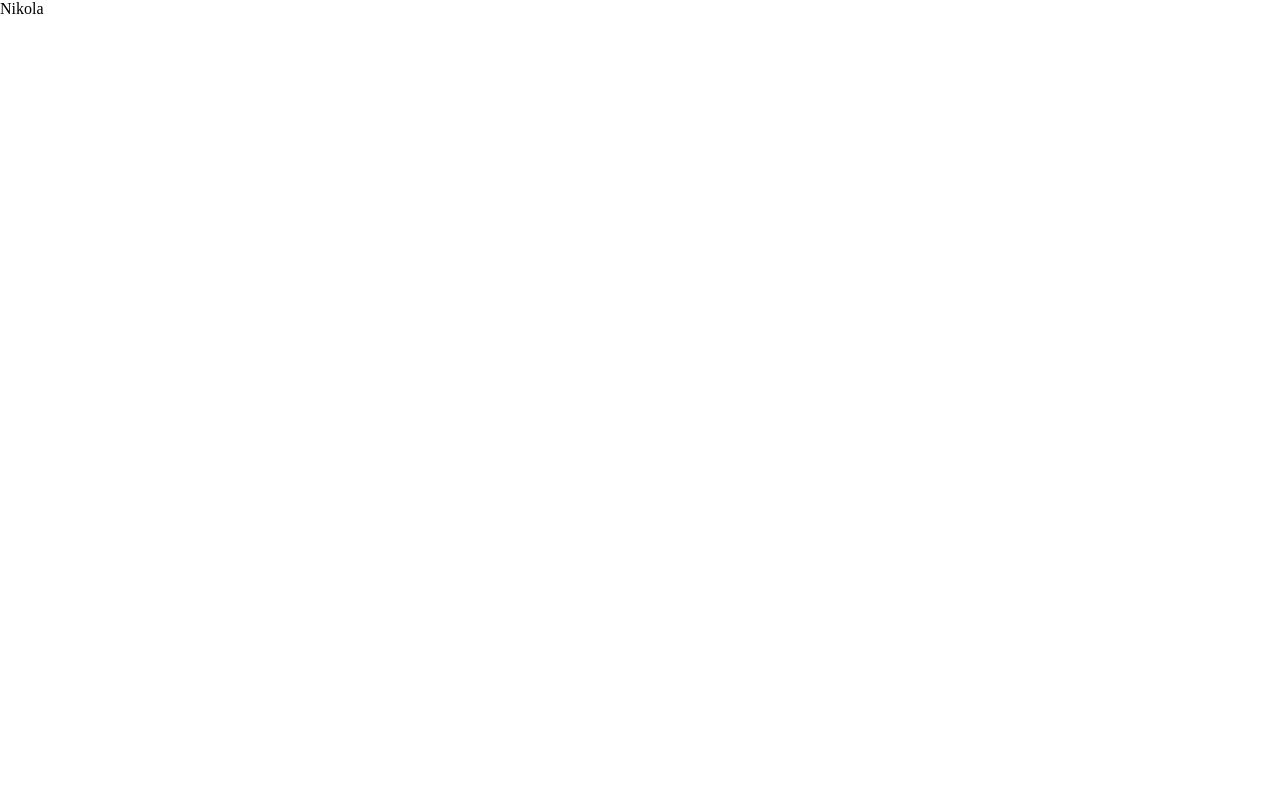
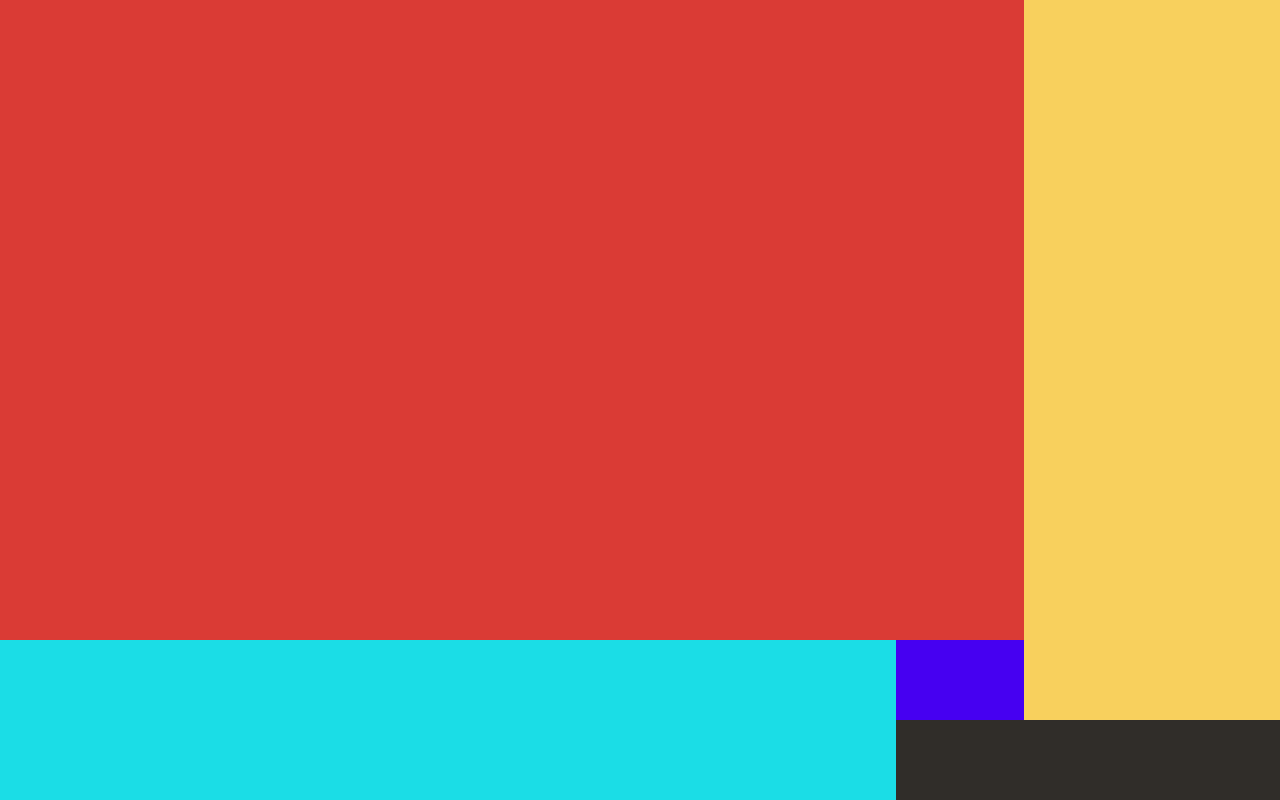
Before and after one commit to pakiZBRG/Password_Collector, a React (Create React App) app in the folder client/: page / in a window 1280 px wide. Built offline with nearby package versions, Linux system fonts and the light colour scheme.

Commit message:
Added hero background and animation

```diff
--- a/client/package.json
+++ b/client/package.json
@@ -6,8 +6,11 @@
     "@testing-library/jest-dom": "^5.11.10",
     "@testing-library/react": "^11.2.6",
     "@testing-library/user-event": "^12.8.3",
+    "framer-motion": "^4.1.5",
+    "node-sass": "^5.0.0",
     "react": "^17.0.2",
     "react-dom": "^17.0.2",
+    "react-router-dom": "^5.2.0",
     "react-scripts": "4.0.3",
     "web-vitals": "^1.1.1"
   },
--- a/client/src/App.js
+++ b/client/src/App.js
@@ -1,10 +1,18 @@
+import './style.scss';
 import React from 'react';
+import { Switch, Route, useLocation } from 'react-router-dom';
+import { AnimatePresence } from 'framer-motion';
+import Home from './components/Home';
 
 function App() {
-  return (
-    <div>
-      Nikola
-    </div>
+  const location = useLocation();
+
+    return (
+      <AnimatePresence /*initial={false}*/ exitBeforeEnter>
+        <Switch location={location} key={location.pathname}>
+          <Route exact path='/' component={Home}/>
+        </Switch>
+      </AnimatePresence>
   );
 }
 
--- /dev/null
+++ b/client/src/components/Home.jsx
@@ -0,0 +1,43 @@
+import React from 'react';
+import { motion } from 'framer-motion';
+
+function Home() {
+    const easeOut = { duration: .8, ease: [.42, 0, .58, 1] };
+
+    return (
+        <div className='background'>
+            <motion.div
+                initial={{ scaleX: 0, transformOrigin: 'left'}}
+                animate={{ scaleX: 1}}
+                transition={easeOut}
+                className="background-red"
+            ></motion.div>
+            <motion.div
+                initial={{ scaleY: 0, transformOrigin: 'top'}}
+                animate={{ scaleY: 1}}
+                transition={{delay: 0.3, ...easeOut}}
+                className="background-green"
+            ></motion.div>
+            <motion.div
+                initial={{ scaleY: 0, transformOrigin: 'bottom'}}
+                animate={{ scaleY: 1}}
+                transition={{delay: 0.5, ...easeOut}}
+                className="background-blue"
+            ></motion.div>
+            <motion.div
+                initial={{ scaleX: 0, transformOrigin: 'left'}}
+                animate={{ scaleX: 1}}
+                transition={{delay: 0.8, ...easeOut}}
+                className="background-yellow"
+            ></motion.div>
+            <motion.div
+                initial={{ scaleX: 0, transformOrigin: 'right'}}
+                animate={{ scaleX: 1}}
+                transition={{delay: 1, ...easeOut}}
+                className="background-beige"
+            ></motion.div>
+        </div>
+    )
+}
+
+export default Home
--- a/client/src/index.css
+++ /dev/null
@@ -1,4 +0,0 @@
-body{
-  margin: 0;
-  padding: 0;
-}
--- a/client/src/index.js
+++ b/client/src/index.js
@@ -1,11 +1,13 @@
 import React from 'react';
 import ReactDOM from 'react-dom';
-import './index.css';
+import {BrowserRouter} from 'react-router-dom';
 import App from './App';
 
 ReactDOM.render(
   <React.StrictMode>
-    <App />
+    <BrowserRouter>
+      <App />
+    </BrowserRouter>
   </React.StrictMode>,
   document.getElementById('root')
 );
--- /dev/null
+++ b/client/src/style.scss
@@ -0,0 +1,32 @@
+body{
+  margin: 0;
+  padding: 0;
+}
+
+.background {
+  width: 100%;
+  height: 100vh;
+  display: grid;
+  grid-template-columns: repeat(32, 5vw);
+  grid-template-rows: repeat(32, 5vh);
+  &-red{
+    background: #da3b35;
+    grid-area: 1 / 1 / 17 / 17;
+  }
+  &-green {
+    background: #F8D05D;
+    grid-area: 1 / 17 / 19 / 21;
+  }
+  &-blue {
+    background: #302d29;
+    grid-area: 19 / 15 / 21 / 21;
+  }
+  &-yellow {
+    background: #1bdde6;
+    grid-area: 17 / 1 / 21 / 15;
+  }
+  &-beige {
+    background: #4600f1;
+    grid-area: 17 / 15 / 19 / 17;
+  }
+}
```
